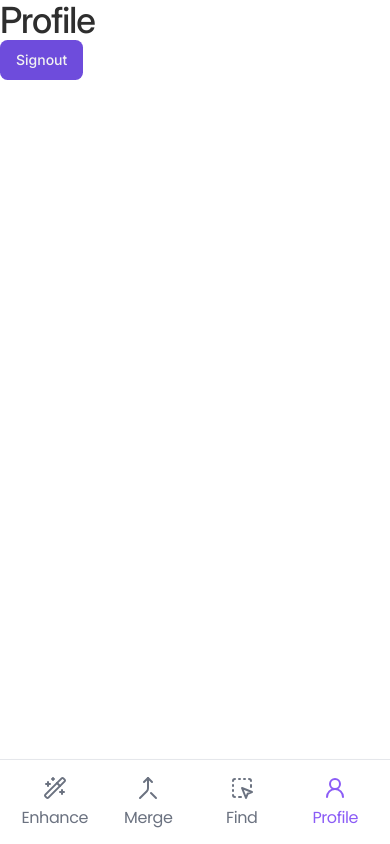
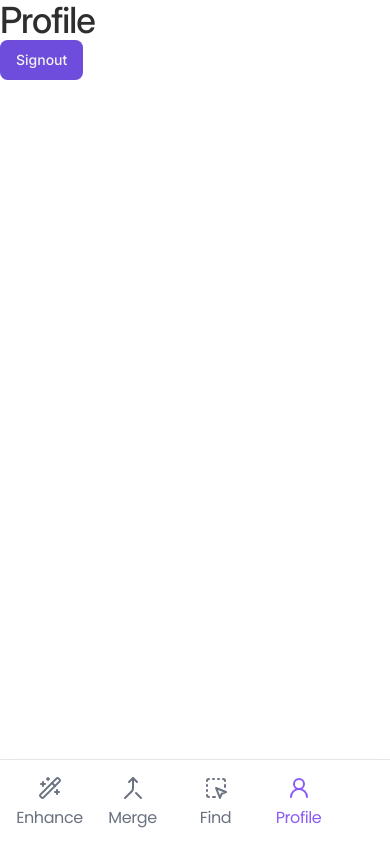
Before and after one commit to sohankancherla/pixolve-web, a Next.js app: page /app/profile in a window 390 px wide. Built offline with nearby package versions, Linux system fonts and the light colour scheme.

Commit message:
Update server validation for login

```diff
--- a/app/auth/actions.tsx
+++ b/app/auth/actions.tsx
@@ -15,6 +15,11 @@ export async function login(formData: FormData) {
 
   const result = await supabase.auth.signInWithPassword(data);
   if (result.error) {
+    // if (result.error.name === 'AuthApiError') {
+    //   throw new Error("The email or password you've entered is incorrect");
+    // } else {
+    //   throw new Error(result.error.message);
+    // }
     throw new Error(result.error.message);
   } else {
     revalidatePath('/app', 'layout');
--- a/app/auth/login/page.tsx
+++ b/app/auth/login/page.tsx
@@ -59,17 +59,9 @@ export default function LogInPage() {
     try {
       await login(formData);
       setLoading(false);
-    } catch (error) {
+    } catch (error: any) {
       setLoading(false);
-      if (error instanceof Error) {
-        if (error.message === 'Invalid login credentials') {
-          setErrorAlert("The email or password you've entered is incorrect");
-        } else {
-          setErrorAlert(error.message);
-        }
-      } else {
-        setErrorAlert('An unexpected error occurred');
-      }
+      setErrorAlert(error.message);
     }
   };
 
--- a/components/app/sidebar.tsx
+++ b/components/app/sidebar.tsx
@@ -108,14 +108,24 @@ export default function Sidebar() {
           />
         </Link>
         <div className="flex sm:flex-col h-full w-full sm:justify-between sm:py-2">
-          <ul className="cursor-pointer flex justify-around sm:flex-col sm:gap-2 flex-[3] sm:flex-none">
+          <ul
+            className={cn(
+              'cursor-pointer flex justify-around sm:flex-col sm:gap-2 sm:flex-none',
+              `flex-[${navItemsTop.length}]`,
+            )}
+          >
             {navItemsTop.map((item) => (
               <SidebarItem key={item.name} href={item.href} icon={item.icon}>
                 {item.name}
               </SidebarItem>
             ))}
           </ul>
-          <ul className="cursor-pointer flex justify-around sm:flex-col sm:gap-2 flex-1 sm:flex-none">
+          <ul
+            className={cn(
+              'cursor-pointer flex justify-around sm:flex-col sm:gap-2 flex-1 sm:flex-none',
+              `flex-[${navItemsBottom.length}]`,
+            )}
+          >
             {navItemsBottom.map((item) => (
               <SidebarItem key={item.name} href={item.href} icon={item.icon}>
                 {item.name}
```
